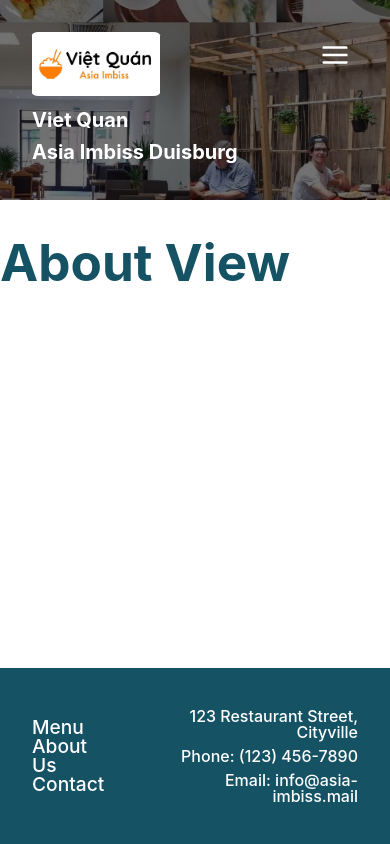
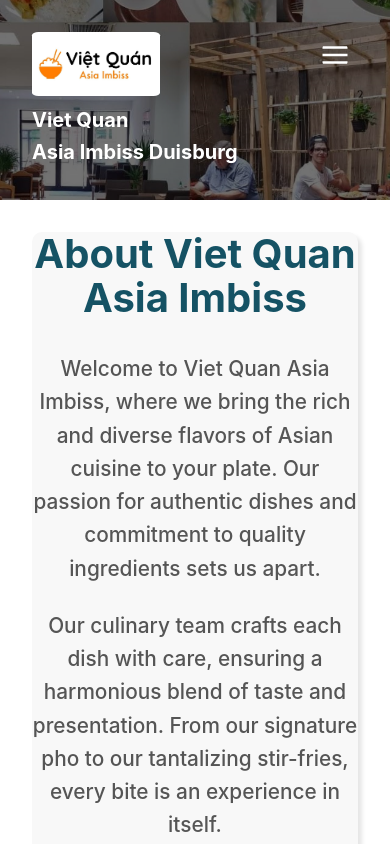
Before and after one commit to phuongquynhngo/restaurant-website, a Vue app: page /about in a window 390 px wide. Shown: the top 844 px of the page. Built offline with nearby package versions, Linux system fonts and the light colour scheme; no server answers.

Commit message:
fixed style base on responsiveness

```diff
--- a/src/components/Footer/Footer.vue
+++ b/src/components/Footer/Footer.vue
@@ -4,7 +4,7 @@
       <div class="section-links">
         <router-link to="/">Menu</router-link>
         <router-link to="/about">About Us</router-link>
-        <router-link to="/contact">Contact</router-link>
+        <!-- <router-link to="/contact">Contact</router-link> -->
       </div>
       <div :class="contactInfoClasses">
         <p>123 Restaurant Street, Cityville</p>
@@ -43,7 +43,7 @@ const wrapperClasses = computed(() => {
   if (currentRoute !== undefined && currentRoute !== null) {
     return {
       "footer-wrapper": true,
-      "small-screen": isSmallScreenStore.smallScreen && currentRoute === "Home",
+      "small-screen": isSmallScreenStore.smallScreen && (currentRoute === "Home" || currentRoute === "Checkout"),
     };
   }
 });
--- a/src/components/Footer/footer.scss
+++ b/src/components/Footer/footer.scss
@@ -41,5 +41,5 @@
   }
 
   .small-screen {
-    margin-bottom: 5rem;
+    padding-bottom: 5rem;
   }
--- a/src/components/Header/NavbarHeader/NavbarHeader.vue
+++ b/src/components/Header/NavbarHeader/NavbarHeader.vue
@@ -6,7 +6,7 @@
     <div class="navbar-header-items">
       <RouterLink class="navbar-header-item" to="/" @click="$emit('close')"> <div class="navbar-header-item-label">Menu</div></RouterLink>
       <RouterLink class="navbar-header-item" to="/about" @click="$emit('close')"><div class="navbar-header-item-label">About</div></RouterLink>
-      <RouterLink class="navbar-header-item" to="/contact" @click="$emit('close')"> <div class="navbar-header-item-label">Contact</div></RouterLink>
+      <!-- <RouterLink class="navbar-header-item" to="/contact" @click="$emit('close')"> <div class="navbar-header-item-label">Contact</div></RouterLink> -->
     </div>
   </div>
 </template>
--- a/src/views/AboutView.vue
+++ b/src/views/AboutView.vue
@@ -1,6 +1,63 @@
 <template>
-  <div>
-    <h1>About View</h1>
+  <div class="about-wrapper">
+    <div class="about">
+      <div class="about-header">
+        <h1>About Viet Quan Asia Imbiss</h1>
+      </div>
+      <div class="about-content">
+        <p>
+          Welcome to Viet Quan Asia Imbiss, where we bring the rich and diverse flavors of Asian cuisine to your plate. Our passion for authentic dishes and
+          commitment to quality ingredients sets us apart.
+        </p>
+        <p>
+          Our culinary team crafts each dish with care, ensuring a harmonious blend of taste and presentation. From our signature pho to our tantalizing
+          stir-fries, every bite is an experience in itself.
+        </p>
+        <p>We invite you to join us on a journey through the vibrant culinary traditions of Asia. Discover the artistry of flavors at Viet Quan Asia Imbiss.</p>
+      </div>
+    </div>
   </div>
 </template>
+
 <script setup lang="ts"></script>
+
+<style scoped lang="scss">
+.about-wrapper {
+  min-height: 100vh;
+
+  @media only screen and (min-width: 600px) and (max-width: 1280px) {
+    padding-bottom: 2rem;
+  }
+
+  @media only screen and (max-width: 600px) {
+    padding-bottom: 10rem;
+  }
+}
+
+.about {
+  max-width: 800px;
+  margin: 2rem auto;
+  text-align: center;
+  background-color: #f8f8f8;
+  border-radius: 10px;
+  box-shadow: 4px 4px 4px rgba(0, 0, 0, 0.1);
+  @media only screen and (max-width: 860px) {
+    margin: 2rem;
+  }
+}
+
+.about-header h1 {
+  font-size: 2.5rem;
+  margin-bottom: 2rem;
+}
+
+.about-content {
+
+}
+.about-content p {
+  font-size: 1.3rem;
+  line-height: 1.6;
+  color: #555;
+  margin-bottom: 1.5rem;
+}
+</style>
--- a/src/views/Checkout.vue
+++ b/src/views/Checkout.vue
@@ -129,10 +129,14 @@ const createNewOrder = async () => {
   display: grid;
   grid-template-columns: 1fr auto; /* The first column takes up all available space, the second column adjusts to content width */
   gap: 1rem;
-
-  margin-bottom: 5rem;
+  padding-bottom: 10rem;
   width: 100%;
   box-sizing: border-box;
+  min-height: 100vh;
+  @media only screen and (max-width: 1280px) {
+        padding-bottom: 15rem;
+      }
+
 }
 
 .checkout-infos {
```
